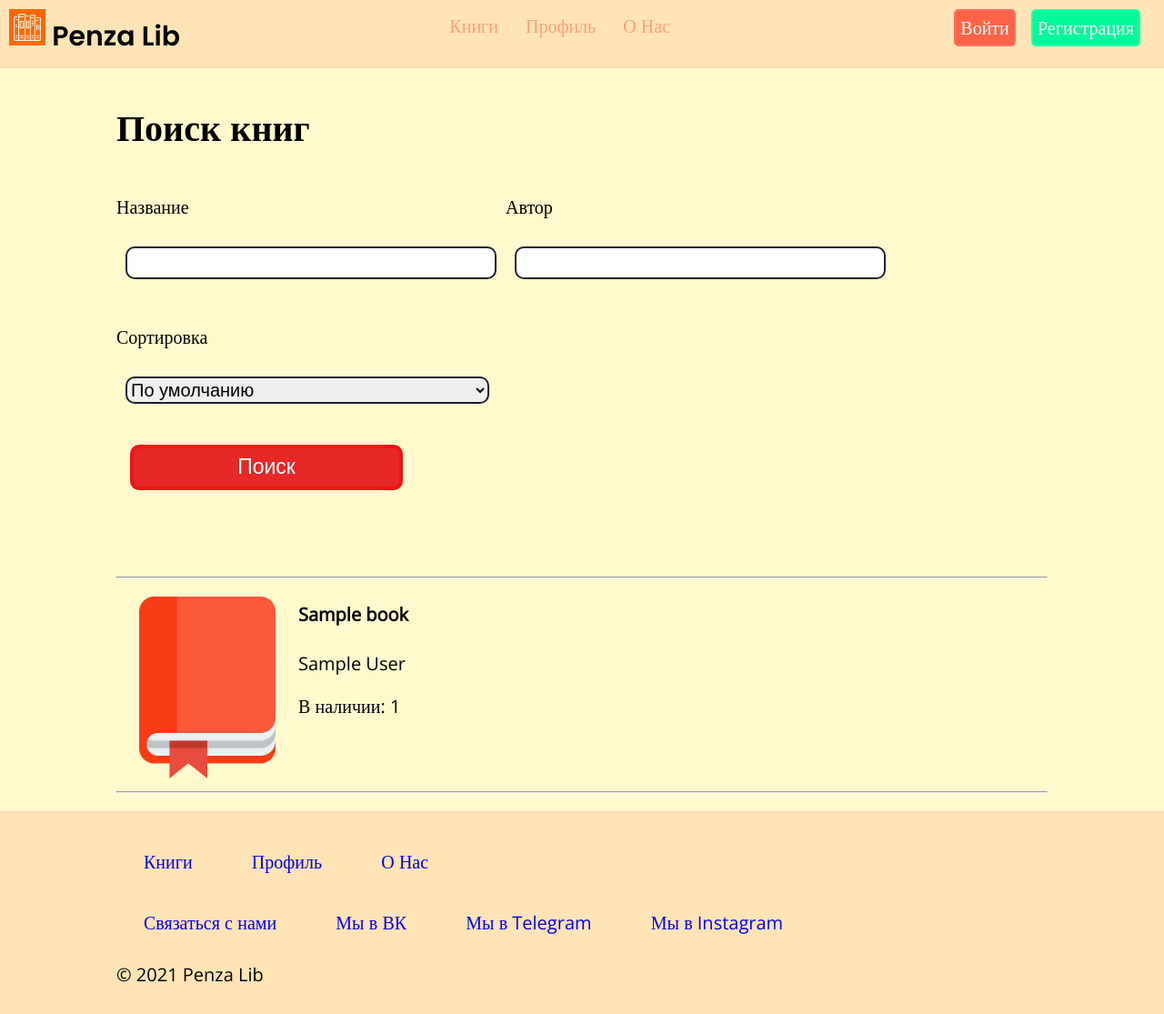
After one commit to stepanzubkov/PenzaLib, a Flask app: page /books in a window 1280 px wide. The commit adds this page. Shown: the whole page at 91% size. Run offline with Flask 2, Linux system fonts and the light colour scheme; tables that the repository leaves empty hold one stand-in row (values such as "Sample post"); some web fonts are replaced.

Commit message:
Добавляем поиск по книгам

```diff
--- a/app.py
+++ b/app.py
@@ -1,35 +1,37 @@
-# Import flask and flask-extensions
-from flask import Flask, render_template, flash, abort
+
+from flask import Flask, render_template, flash, abort, redirect, url_for, request
 from flask_mail import Mail, Message
 from werkzeug.security import generate_password_hash, check_password_hash
 from flask_login import login_required, login_user, logout_user, current_user
-# Import other libraries
+
 from base64 import b64encode
 import os
+from random import choice
 from threading import Thread
-# Import my files
+
 from db import db, migrate, Users, Books, Reservations
-from forms import RegistrationForm, LoginForm
+from forms import BooksForm, RegistrationForm, LoginForm
 from login import manager, load_user
 from user import User
-# Create app and import config
+
 app = Flask(__name__)
 app.config.from_pyfile('config.py')
-# Create mail instance
+
 mail = Mail(app)
-# Init extensions with app
+
 manager.init_app(app)
 db.init_app(app)
 migrate.init_app(app, db)
 
-# The function of sending a letter through a thread
+
+manager.login_view = 'login'
+manager.login_message = 'Авторизуйтесь для доступа к закрытым страницам'
+manager.login_message_category = 'error'
 
 
 def async_send_mail(app, msg):
     with app.app_context():
         mail.send(msg)
-
-# The function of creating a letter and a thread for faster functioning
 
 
 def send_mail(subject, recipient, template, **kwargs):
@@ -40,87 +42,106 @@ def send_mail(subject, recipient, template, **kwargs):
     thr.start()
     return thr
 
-# Index page
-
 
 @app.route('/', methods=['GET'])
 def index():
-    # Return index page
     return render_template('index.html')
-
-# Registration page
 
 
 @app.route('/registration', methods=['GET', 'POST'])
 def registration():
-    # Create form
+    if current_user.is_authenticated:
+        return redirect(url_for('profile'))
     form = RegistrationForm()
-    # POST request
     if form.validate_on_submit():
-        # Send error message if email in users' emails
         if form.email.data in [u.email for u in Users.query.all()]:
             flash('Такой аккаунт уже существует', category='error')
         else:
             try:
-                # Create user and send to the DB
                 user = Users(name=form.name.data, email=form.email.data, password=generate_password_hash(form.password.data),
                              age=form.age.data, verified=False, access_key=b64encode(os.urandom(50)).decode('utf-8').replace('/', ''))
 
                 db.session.add(user)
                 db.session.commit()
-                # Send email to the user's email
                 send_mail(subject="Регистрация Penza Lib", recipient=form.email.data, template='mail.html',
                           name=form.name.data, key=Users.query.filter_by(email=form.email.data).first().access_key)
-                # Send success message
                 flash(
                     'На вашу почту было отправлено письмо с подтверждением', category='success')
-            # Rollback if any occurs
             except Exception as e:
                 print(e)
                 db.session.rollback()
-    # Return registration page
     return render_template('registration.html', form=form)
-
-# The function of completing registration by the link from the letter
 
 
 @app.route('/accept/<key>', methods=['GET', 'POST'])
 def accept(key):
     try:
-        # Change user.verified to True and login user
         user = Users.query.filter_by(access_key=key).first()
         user.verified = True
         db.session.commit()
         userlogin = User().create(user)
         login_user(userlogin, remember=True)
         return f'Успешная регистрация!'
-    # Rollback and abort 404 if any occurs
     except Exception as e:
         print(e)
         db.session.rollback()
         abort(404)
 
-# Login page
-
 
 @app.route('/login', methods=['GET', 'POST'])
 def login():
-    # Create form
+    if current_user.is_authenticated:
+        return redirect(url_for('profile'))
     form = LoginForm()
-    # Get user data by email
     user = Users.query.filter_by(email=form.email.data).first() if form.email.data in [
         u.email for u in Users.query.all()] else None
-    # POST request
     if form.validate_on_submit():
-        # Login user if data is true
         if user and check_password_hash(form.password.data, user.password):
-            userlogin = User().create(user)
-            login_user(userlogin, remember=form.remember.data)
-        # Send error message if data is wrong
+            if user.verified == False:
+                flash('Почта не подтверждена')
+            else:
+                userlogin = User().create(user)
+                login_user(userlogin, remember=form.remember.data)
         else:
-            flash('Неправильные данные', category=True)
-    # Return login page
+            flash('Неправильные данные', category='error')
     return render_template('login.html', form=form)
+
+
+@app.route('/profile', methods=['GET'])
+@login_required
+def profile():
+    user = Users.query.get(current_user.get_id())
+    return render_template('profile.html', user=user)
+
+
+@app.route('/books', methods=['GET'])
+def books():
+    form = BooksForm()
+    user = Users.query.get(current_user.get_id())
+    books = Books.query.filter(
+        Books.name.like(request.args.get('name') if str(request.args.get(
+            'name')) != '' and str(request.args.get(
+                'name')) != 'None' else '%'),
+        Books.author.like(request.args.get('author') if str(request.args.get(
+            'author')) != '' and str(request.args.get(
+                'author')) != 'None' else '%'),
+    )
+    match request.args.get('sorting'):
+        case 'standart':
+            pass
+        case 'by_name':
+            books = sorted(books, key=lambda u: u.name)
+        case 'by_author':
+            books = sorted(books, key=lambda u: u.author)
+        case 'desc_count':
+            books = sorted(
+                books, key=lambda u: u.available_count)
+        case 'count':
+            books = sorted(
+                books, key=lambda u: u.available_count, reverse=True)
+        case _:
+            pass
+    return render_template('books.html', form=form, books=books, choice=choice)
 
 
 # Run app
--- a/config.py
+++ b/config.py
@@ -13,4 +13,4 @@ MAIL_USE_TLS = True
 MAIL_USERNAME = 'fiveweek234@gmail.com'
 MAIL_DEFAULT_SENDER = 'fiveweek234@gmail.com'
 # Не нужно отправлять свои пароли в удалённый репозиторий
-MAIL_PASSWORD = ''
+MAIL_PASSWORD = 'Zubkov123456'
--- a/forms.py
+++ b/forms.py
@@ -23,3 +23,18 @@ class LoginForm(FlaskForm):
         'Пустое поле'), Length(min=0, max=100, message='Недопустимая длина')])
     remember = BooleanField('Запомнить меня')
     submit = SubmitField('Войти')
+
+
+class BooksForm(FlaskForm):
+    name = StringField('Название', validators=[Length(
+        min=0, max=50, message='Недопустимая длина')])
+    author = StringField('Автор', validators=[Length(
+        min=0, max=50, message='Недопустимая длина')])
+    sorting = SelectField('Сортировка', choices=[
+        ('standart', 'По умолчанию'),
+        ('by_name', 'По имени'),
+        ('by_author', 'По автору'),
+        ('count', 'По возрастанию количества'),
+        ('desc_count', 'По убыванию количества')
+    ])
+    submit = SubmitField('Поиск')
--- a/static/css/style.css
+++ b/static/css/style.css
@@ -113,7 +113,9 @@ footer.footer a {
 .normal-registration,
 .error-registration,
 .normal-login,
-.error-login {
+.error-login,
+.normal-books,
+.error-books {
   width: 400px;
   height: 30px;
   border-radius: 10px;
@@ -121,6 +123,11 @@ footer.footer a {
   outline: 0;
   outline-offset: 0;
   border: 2px solid rgb(30, 30, 50);
+}
+
+.error-books,
+.normal-books {
+  margin: 10px;
 }
 
 input.registration,
@@ -138,7 +145,8 @@ input.login {
 }
 
 .error-registration::-webkit-input-placeholder,
-.error-login::-webkit-input-placeholder {
+.error-login::-webkit-input-placeholder,
+.error-books::-webkit-input-placeholder {
   color: rgb(240, 50, 50);
 }
 
@@ -146,3 +154,37 @@ input.checkbox {
   width: 25px;
   height: 25px;
 }
+
+div.userinfo {
+  display: flex;
+}
+
+div.mainuserinfo {
+  padding: 0px 20px;
+}
+
+img[alt="Аватар"] {
+  border-radius: 10px;
+}
+
+img[alt="Книга"] {
+  float: left;
+}
+
+div.book {
+  clear: both;
+  padding: 50px 0px;
+}
+
+input.search {
+  width: 300px;
+  height: 50px;
+  outline: 0;
+  outline-offset: 0;
+  font-size: 23px;
+  border-radius: 10px;
+  background: rgb(230, 40, 40);
+  border: 4px solid rgb(240, 20, 20);
+  margin: 15px;
+  color: white;
+}
--- /dev/null
+++ b/templates/books.html
@@ -0,0 +1,34 @@
+{% extends 'base.html' %}
+{% block content %}
+{{ super() }}
+<h1>Поиск книг</h1>
+<form action="/books" method="get" class='books'>
+    {{ form.hidden_tag() }}
+    {% for field in form if field.name not in ['csrf_token', 'submit'] %}
+        {% if field.errors[0] %}
+            <span style='float: left;'>
+                <p>{{ field.label }}</p>
+                <p>{{ field(class='error-books') }}</p>
+            </span>
+        {% else %}
+            <span style='float: left;'>
+                <p>{{ field.label }}</p>
+                <p>{{ field(class='normal-books') }}</p>
+            </span>
+        {% endif %}
+    {% endfor %}
+    <p style='clear: both;'>{{ form.submit(class='search') }}</p>
+</form>
+<div class="books">
+    {% for book in books %}
+        <div class="book">
+            <hr>
+            <p><img src="/static/images/{{choice(['green', 'blue', 'red', 'black', 'yellow'])}}-book.png" alt="Книга" width='200' height="200"></p>
+            <h4>{{book.name}}</h4>
+            <p>{{book.author}}</p>
+            <p>В наличии: {{book.available_count}}</p>
+        </div>
+    {% endfor %}
+    <hr>
+</div>
+{% endblock %}
```
Also changed, not shown: templates/profile.html (added, +23 -0 lines), static/images/avatar.jpg (added), static/images/black-book.png (added), static/images/blue-book.png (added), static/images/green-book.png (added), static/images/red-book.png (added), static/images/yellow-book.png (added).
